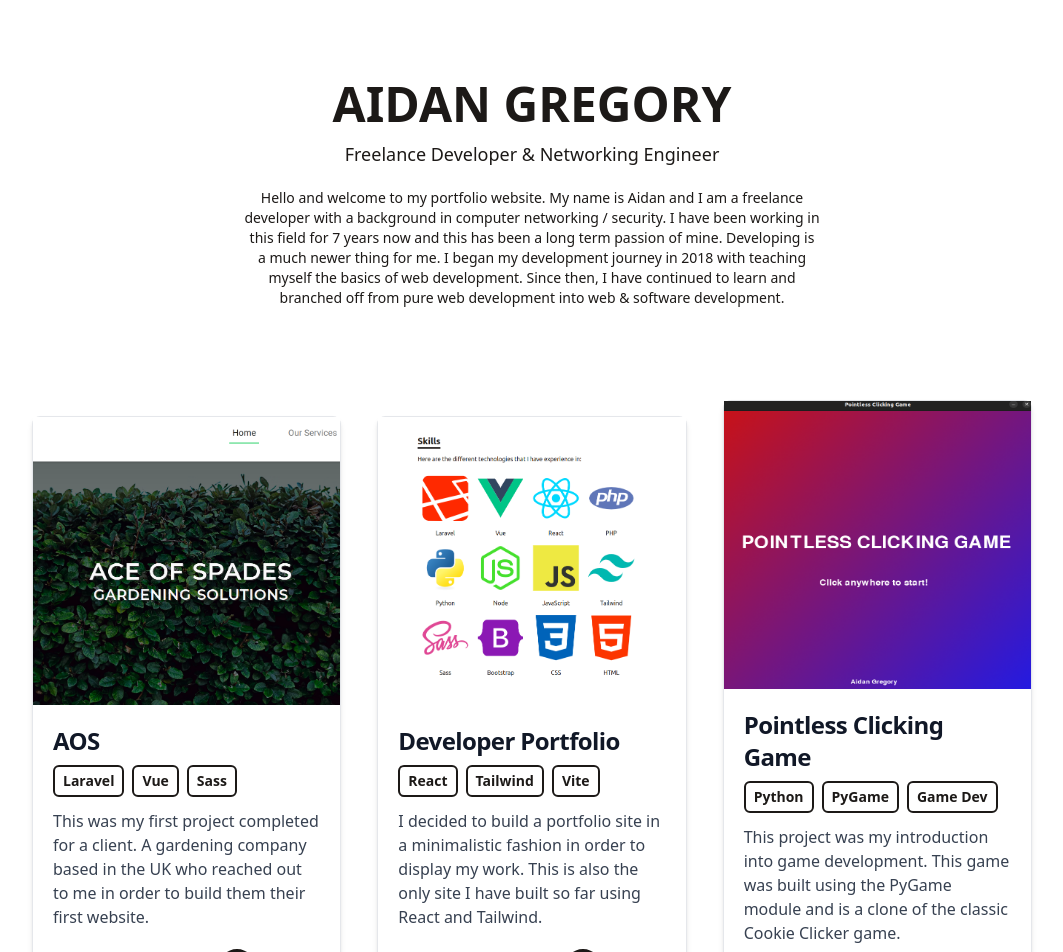
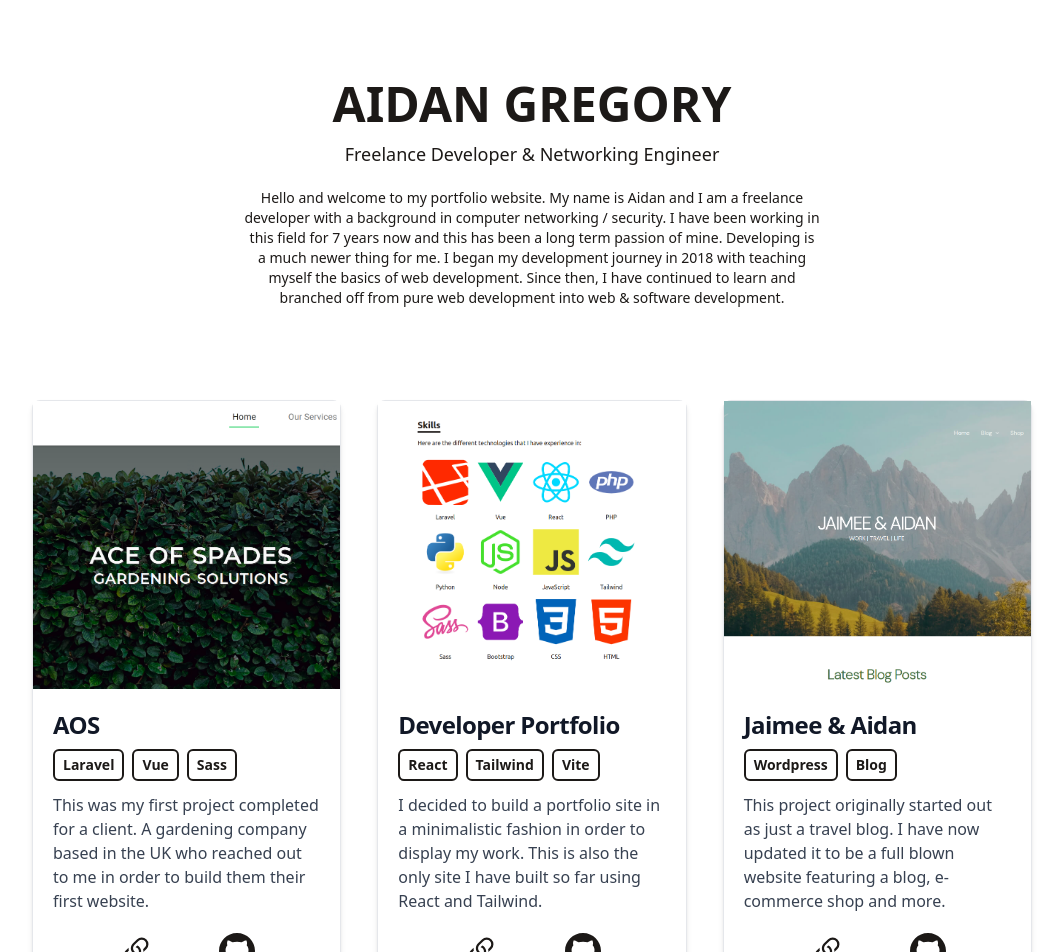
Before and after one commit to AidanLGregory/portfolio-v3, a React (Vite) app: page / in a window 1280 px wide. Shown: the top 952 px of the page, without its empty margins (108-1171 px from the left). Built offline with nearby package versions, Linux system fonts and the light colour scheme; no server answers.

Commit message:
Updating to J&A website
- Changed the pointless clicking game project to be my J&A website

```diff
--- a/src/data/project.js
+++ b/src/data/project.js
@@ -16,11 +16,11 @@ export default [
         description: 'I decided to build a portfolio site in a minimalistic fashion in order to display my work. This is also the only site I have built so far using React and Tailwind.'
     },
     {
-        title: 'Pointless Clicking Game',
-        imgUrl: 'assets/images/pointless.png',
-        stack: ['Python', 'PyGame', 'Game Dev'],
-        codeUrl: 'https://github.com/AidanLGregory/pointless-clicking-game',
-        linkUrl: '/',
-        description: 'This project was my introduction into game development. This game was built using the PyGame module and is a clone of the classic Cookie Clicker game.'
+        title: 'Jaimee & Aidan',
+        imgUrl: 'assets/images/jaimeeandaidan.png',
+        stack: ['Wordpress', 'Blog',],
+        codeUrl: '/',
+        linkUrl: 'https://jaimeeandaidan.com',
+        description: 'This project originally started out as just a travel blog. I have now updated it to be a full blown website featuring a blog, e-commerce shop and more. '
     },
 ]
```
Also changed, not shown: public/assets/images/jaimeeandaidan.png (added), public/assets/images/pointless.png (deleted).
